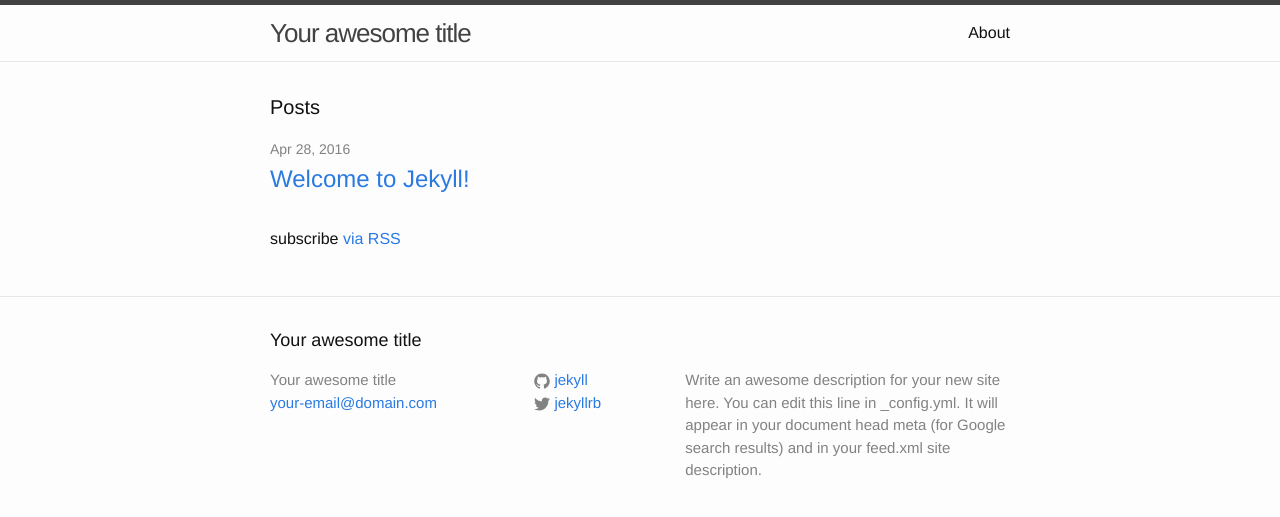
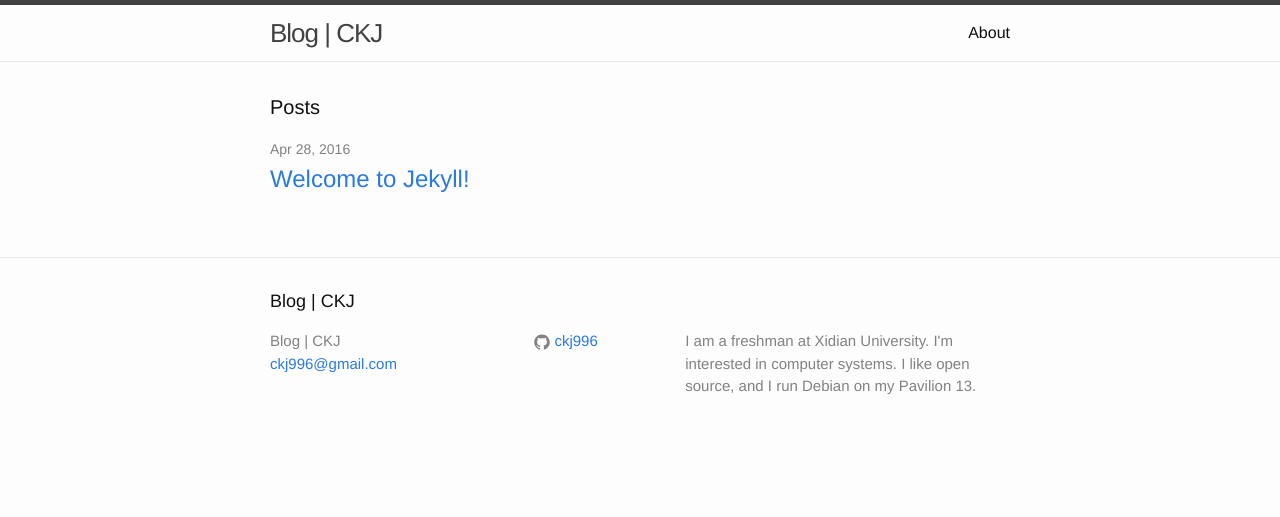
Before and after one commit to kaijchen/kaijchen.github.io, a Jekyll site: the page built from index.html, in a window 1280 px wide. Shown: the top 517 px of the page. Built offline with Jekyll 4.4.1, drawn with Linux system fonts in a browser that asks for light colours.

Commit message:
customize

```diff
--- a/_config.yml
+++ b/_config.yml
@@ -6,16 +6,15 @@
 # 'jekyll serve'. If you change this file, please restart the server process.
 
 # Site settings
-title: Your awesome title
-email: your-email@domain.com
+title: Blog | CKJ
+email: ckj996@gmail.com
 description: > # this means to ignore newlines until "baseurl:"
-  Write an awesome description for your new site here. You can edit this
-  line in _config.yml. It will appear in your document head meta (for
-  Google search results) and in your feed.xml site description.
+  I am a freshman at Xidian University.
+  I'm interested in computer systems.
+  I like open source, and I run Debian on my Pavilion 13.
 baseurl: "" # the subpath of your site, e.g. /blog
-url: "http://yourdomain.com" # the base hostname & protocol for your site
-twitter_username: jekyllrb
-github_username:  jekyll
+url: "http://ckj996.github.io" # the base hostname & protocol for your site
+github_username:  ckj996
 
 # Build settings
 markdown: kramdown
--- a/index.html
+++ b/index.html
@@ -18,6 +18,5 @@ layout: default
     {% endfor %}
   </ul>
 
-  <p class="rss-subscribe">subscribe <a href="{{ "/feed.xml" | prepend: site.baseurl }}">via RSS</a></p>
 
 </div>
```
Also changed, not shown: favicon.ico (added).
